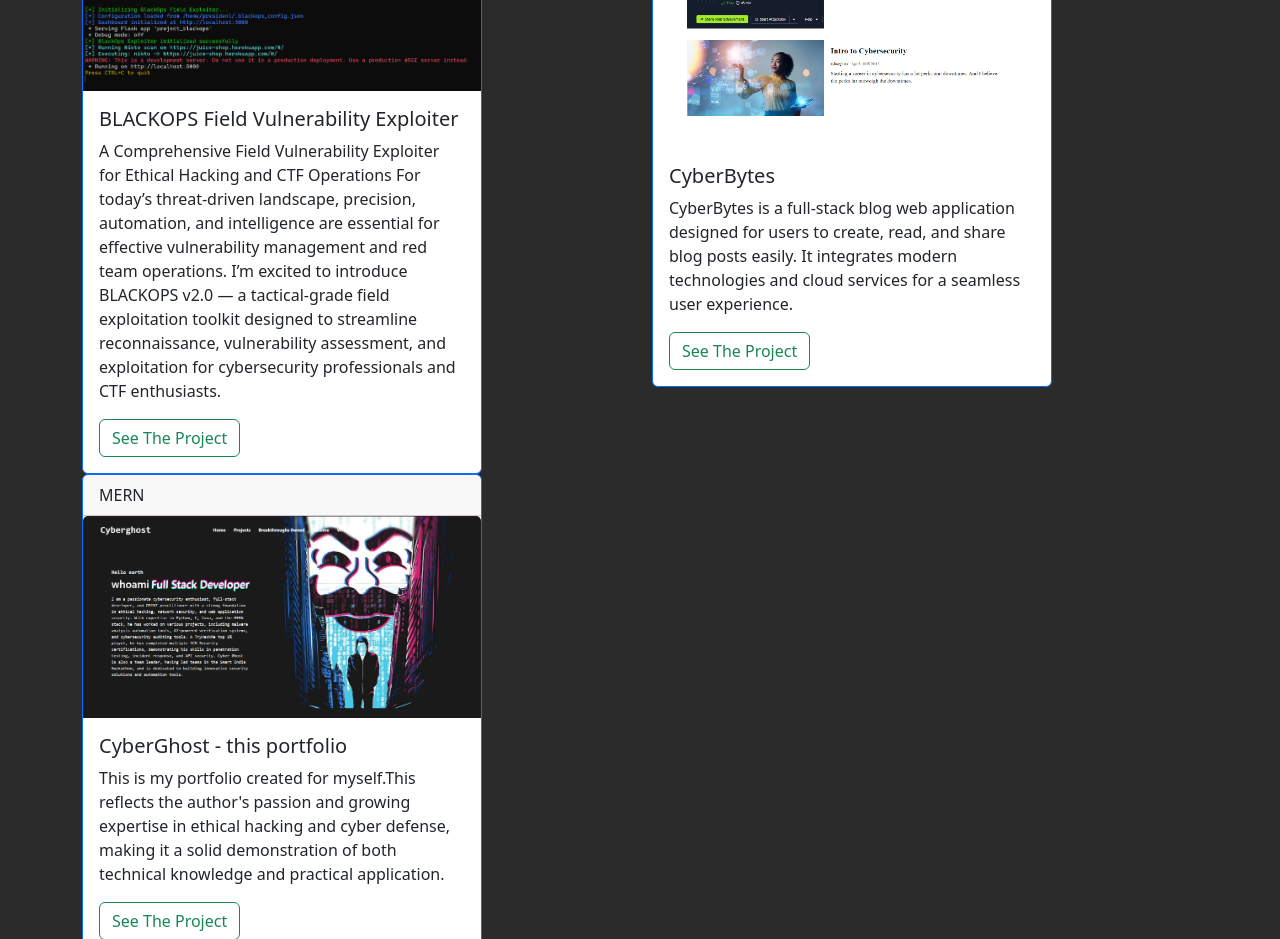
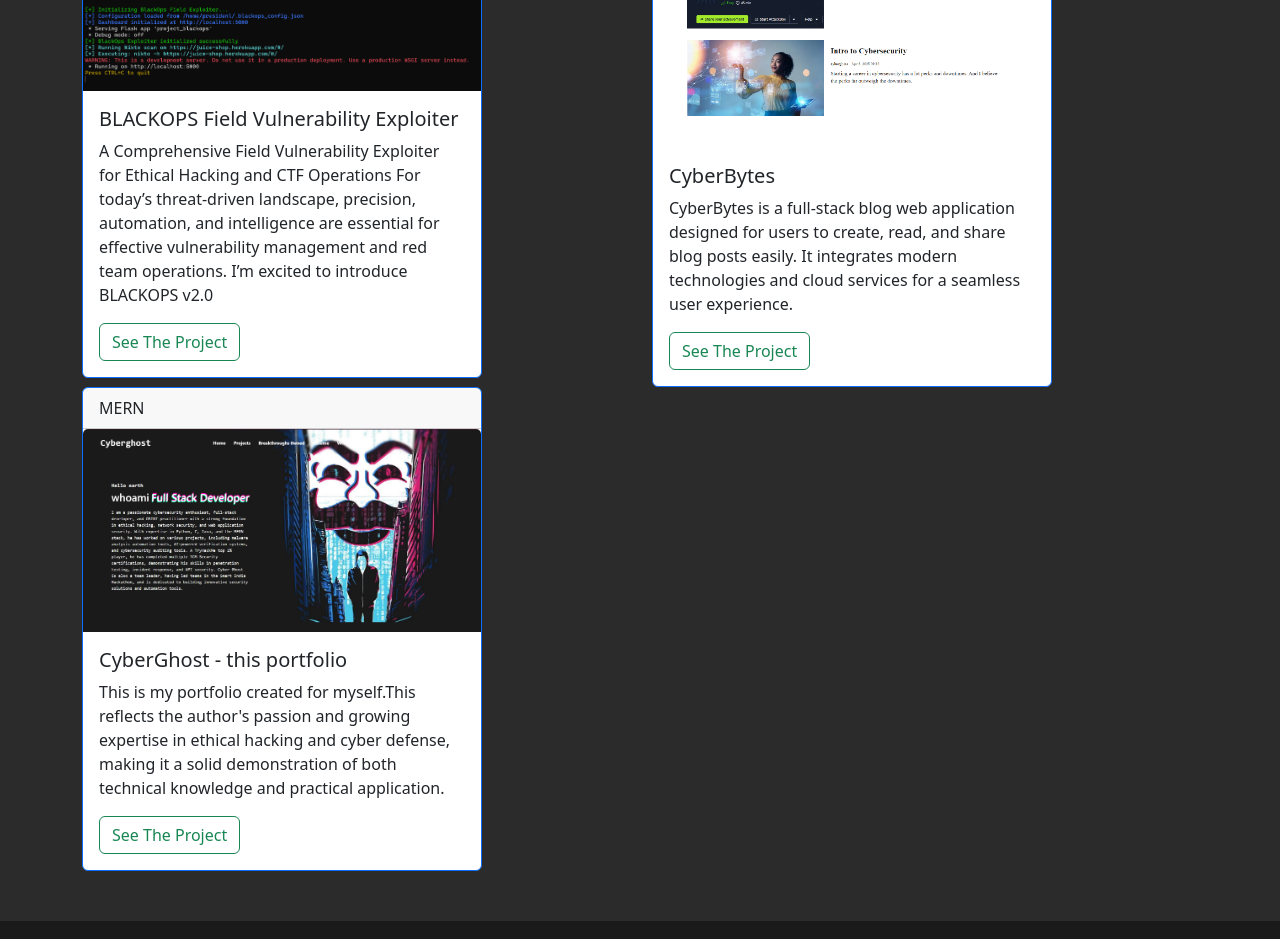
Before and after one commit to liyander/cyberghost, a React (Create React App) app: page /projects in a window 1280 px wide. Shown: the part 2380-3319 px from the top of the page. Built offline with nearby package versions, Linux system fonts and the light colour scheme.

Commit message:
updated the website

```diff
--- a/src/projects.jsx
+++ b/src/projects.jsx
@@ -111,7 +111,7 @@ const Project = () => {
       <Card.Body>
         <Card.Title>BLACKOPS Field Vulnerability Exploiter</Card.Title>
         <Card.Text>
-        A Comprehensive Field Vulnerability Exploiter for Ethical Hacking and CTF Operations For today’s threat-driven landscape, precision, automation, and intelligence are essential for effective vulnerability management and red team operations. I’m excited to introduce BLACKOPS v2.0 — a tactical-grade field exploitation toolkit designed to streamline reconnaissance, vulnerability assessment, and exploitation for cybersecurity professionals and CTF enthusiasts.
+        A Comprehensive Field Vulnerability Exploiter for Ethical Hacking and CTF Operations For today’s threat-driven landscape, precision, automation, and intelligence are essential for effective vulnerability management and red team operations. I’m excited to introduce BLACKOPS v2.0
         </Card.Text>
         <Button variant="outline-success" href='https://github.com/liyander/blackops-field-vulnerability-exploiter'>See The Project</Button>
       </Card.Body>
```
